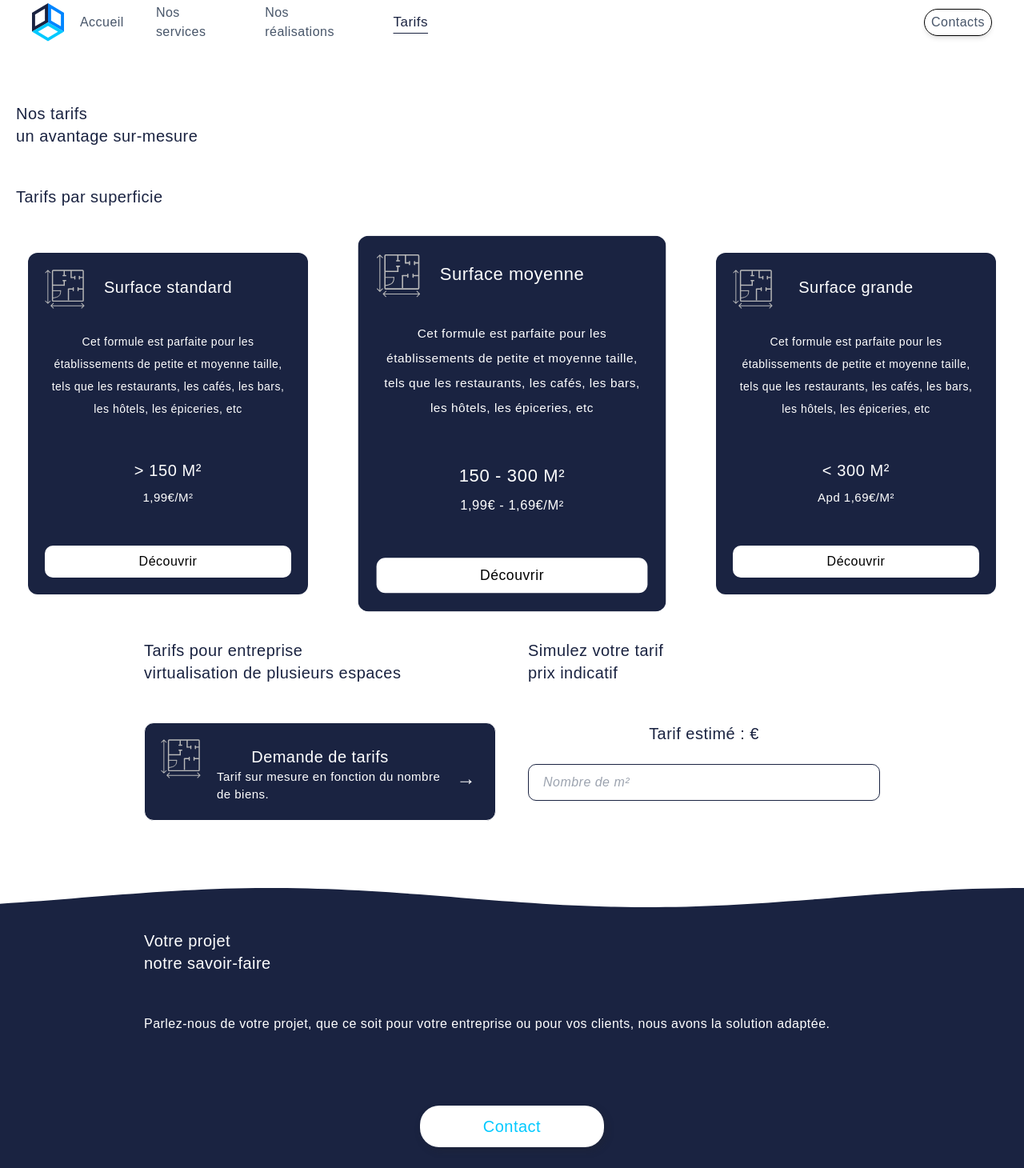
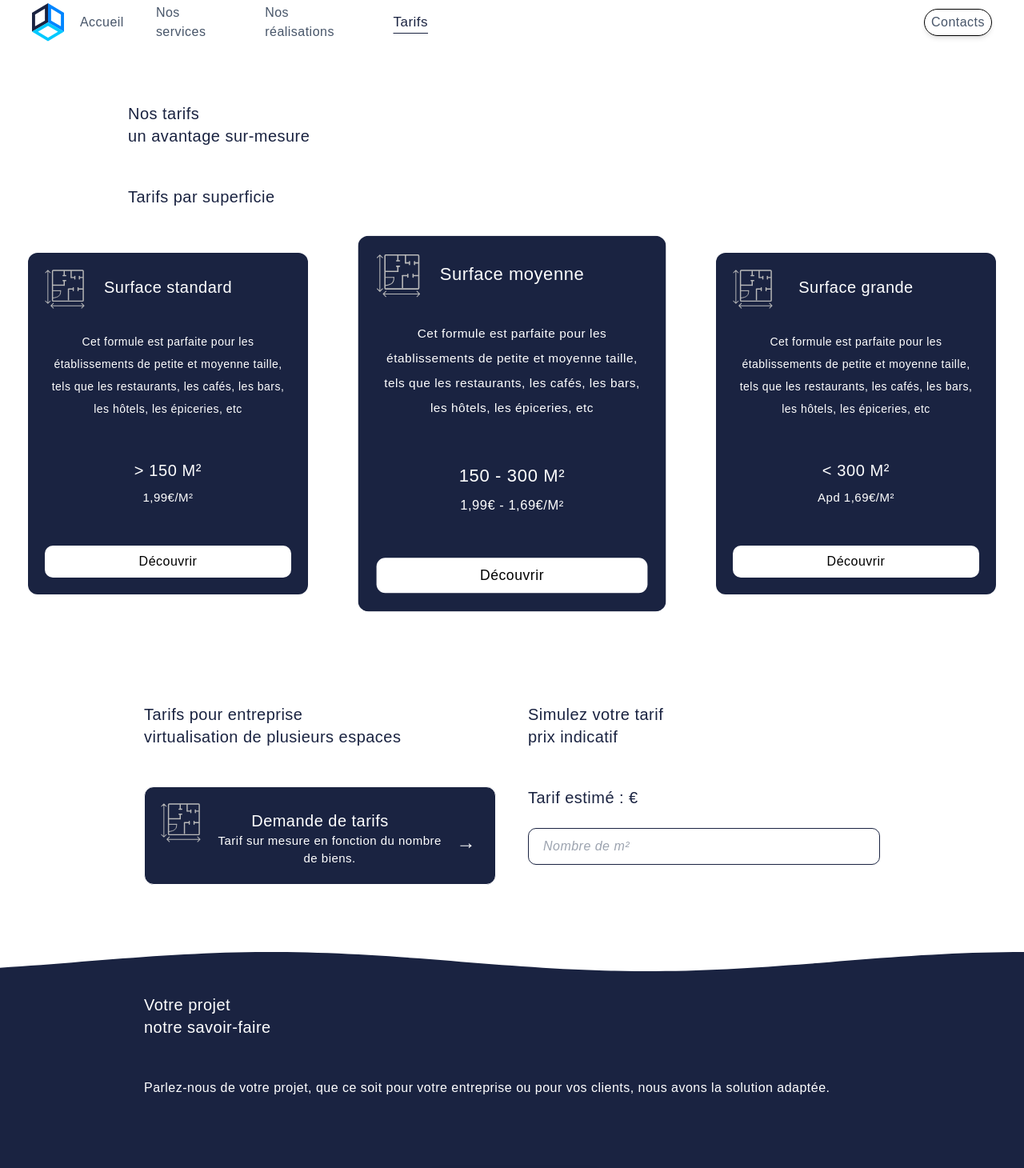
Before and after one commit to MaximeNef/Immersy, a Next.js app: page /tarifs in a window 1280 px wide. Shown: the top 1460 px of the page at 80% size. Built offline with nearby package versions, Linux system fonts and the light colour scheme.

Commit message:
change responsive page tarif

```diff
--- a/src/components/shared/pricingCard/demandeTarifs/index.jsx
+++ b/src/components/shared/pricingCard/demandeTarifs/index.jsx
@@ -23,7 +23,7 @@ const DemandeTarifs = () => {
           </Container>
           <div>
             <h2 className="text-xl w-full">Demande de tarifs</h2>
-            <p className="pl-[90px] text-left text-[15px] font-light w-[85%]">
+            <p className="pl-[90px] text-left md:text-center text-[15px] font-light w-[85%]">
               Tarif sur mesure en fonction du nombre de biens.
             </p>
             <div className="text-2xl absolute right-6 bottom-9">&rarr;</div>
--- a/src/components/tarifs/simulez/index.jsx
+++ b/src/components/tarifs/simulez/index.jsx
@@ -40,7 +40,7 @@ const Simulez = () => {
     <div className="mt-12 mx-5  md:w-[50%]">
       <Title mainTitle="Simulez votre tarif" subTitle="prix indicatif" />
       <div className="text-center w-full mt-12 mb-6">
-        <h2 className="text-xl font-thin">{`Tarif estimé : ${prix} €`}</h2>
+        <h2 className="text-xl font-thin md:text-left">{`Tarif estimé : ${prix} €`}</h2>
       </div>
       <input
         value={meter}
--- a/src/components/tarifs/tarifsCustom/index.jsx
+++ b/src/components/tarifs/tarifsCustom/index.jsx
@@ -4,7 +4,7 @@ import Title from '../../shared/title'
 
 const TarifsCustom = () => {
   return (
-    <div className="mx-5">
+    <div className="mx-5 md:mx-40 md:mb-20">
       <div className="mt-32">
         <Title mainTitle="Nos tarifs" subTitle="un avantage sur-mesure" />
       </div>
```
